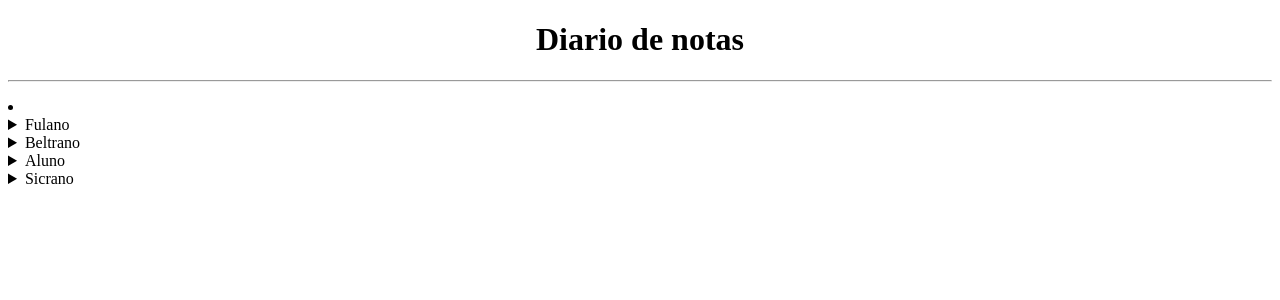
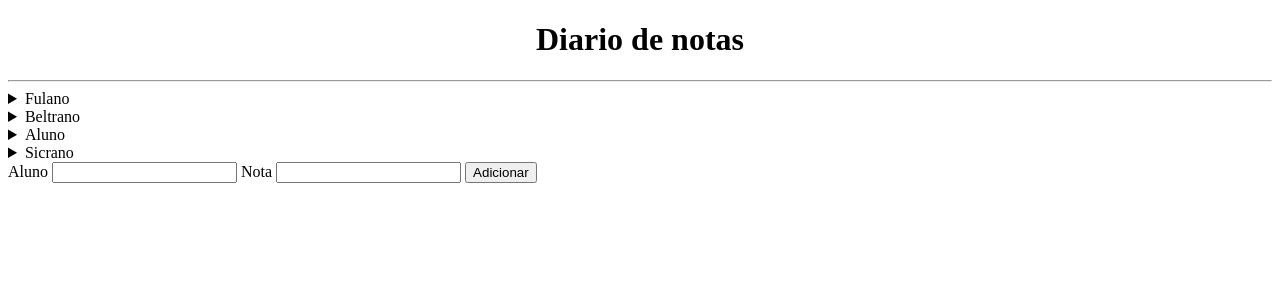
Before and after one commit to Vicrrs/Project_Flask01, a Flask app: page /sobre in a window 1280 px wide. Shown: the top 300 px of the page. Run offline with Flask 2, Linux system fonts and the light colour scheme.

Commit message:
ajustando html

```diff
--- a/templates/sobre.html
+++ b/templates/sobre.html
@@ -9,15 +9,19 @@
 <body>
     <h1 style="text-align: center;">Diario de notas</h1>
     <hr>
-    <p>
-        <li>
         {% for chave, valor in notas.items() %}
             <details>
                 <summary>{{chave}}</summary>
                 <p>{{valor}}</p>
             </details>
         {% endfor %}
-        </li>
-    </p>
+    <form action="{{url_for('sobre')}}" method="POST">
+        <label>Aluno</label>
+        <input type="text" name="aluno" required>
+        <label>Nota</label>
+        <input type="text" name="nota" required>
+        <button>Adicionar</button>
+    </form>
+
 </body>
 </html>
```
Lines whose indentation alone changed are shown as unchanged.
